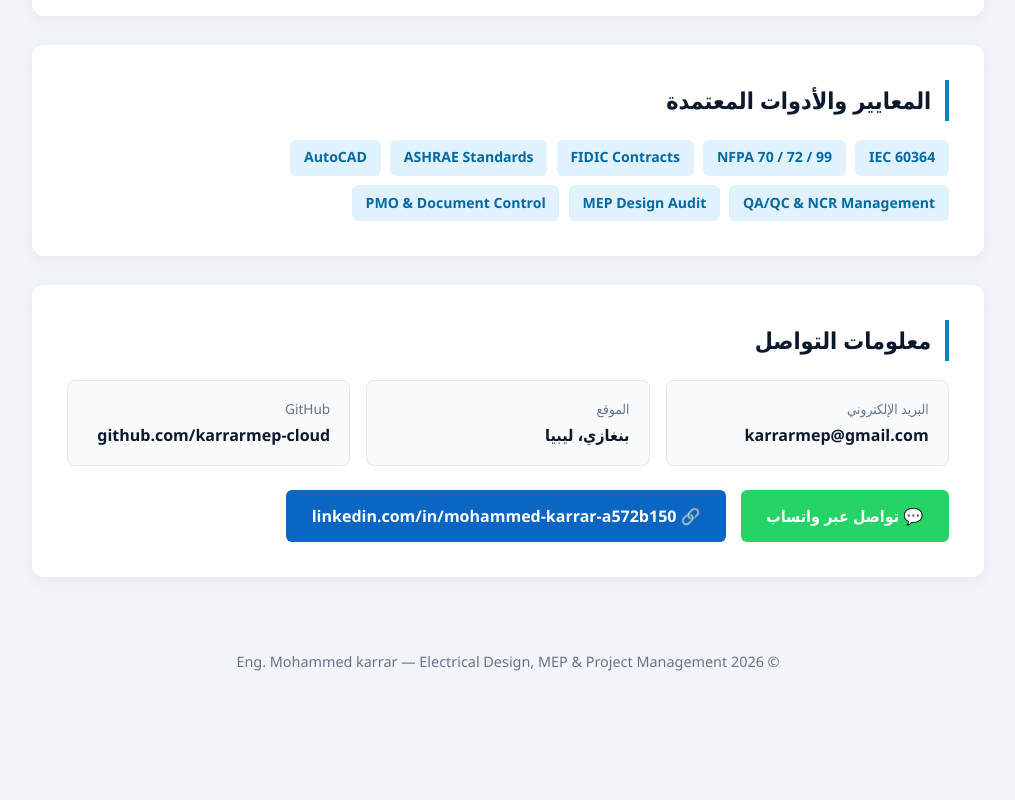
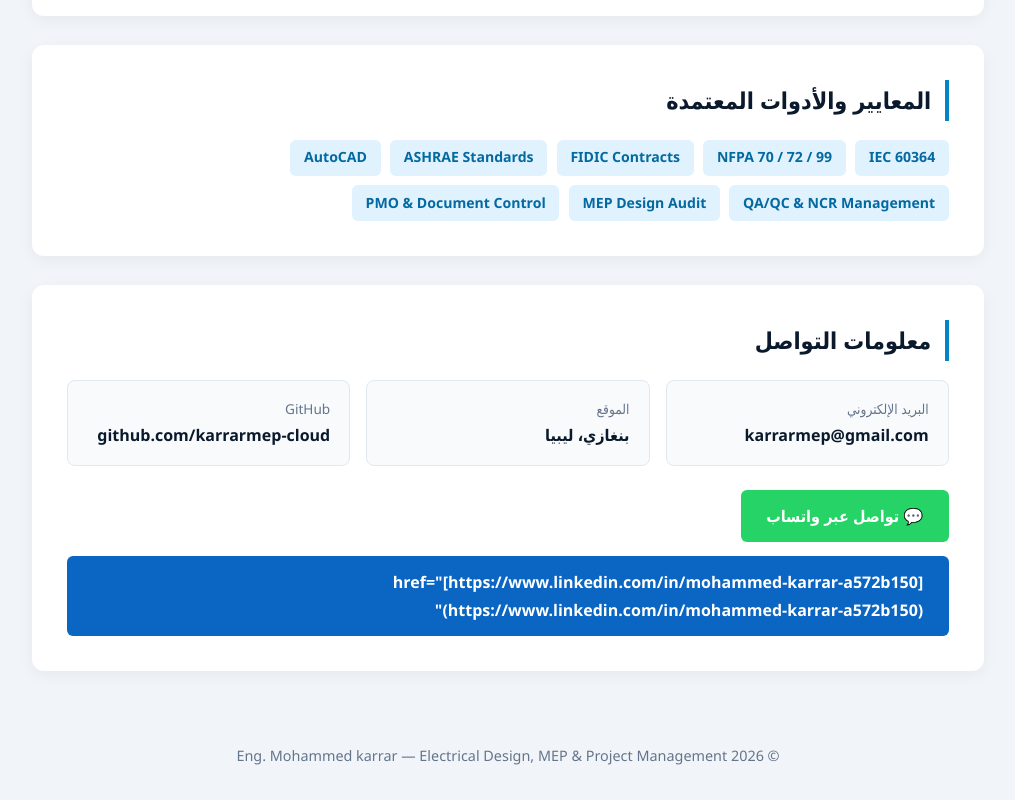
Before and after one commit to karrarmep-cloud/karrarmep-cloud.github.io, a plain HTML site: page index.html in a window 1280 px wide. Shown: the part 1304-2104 px from the top of the page, without its empty margins (132-1147 px from the left). Before the commit the page ends 2010 px from the top, so only its background shows below. Drawn offline with Linux system fonts and the light colour scheme.

Commit message:
Update index.html

```diff
--- a/index.html
+++ b/index.html
@@ -204,7 +204,7 @@
         </a>
         <a href="https://www.linkedin.com/in/your-profile" target="_blank" class="btn" style="background: #0A66C2; color: #fff;"
            data-ar="🔗 حساب لينكدإن (LinkedIn)" data-en="🔗 LinkedIn Profile">
-          🔗  linkedin.com/in/mohammed-karrar-a572b150
+           href="[https://www.linkedin.com/in/mohammed-karrar-a572b150](https://www.linkedin.com/in/mohammed-karrar-a572b150)"
         </a>
       </div>
     </section>
```
